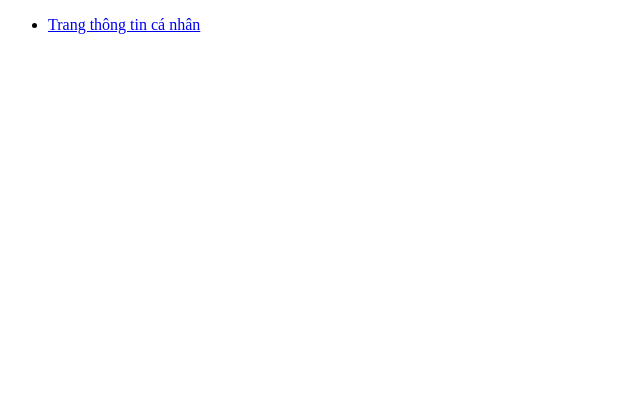
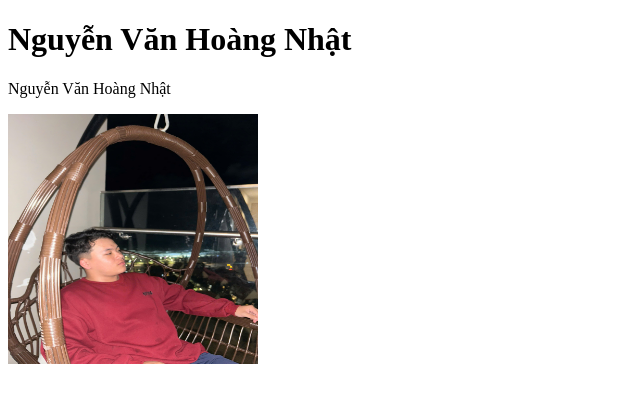
Before and after one commit to hnhat06/my-project-da24ttc-to1, a plain HTML site: page html/page1.html in a window 1280 px wide. Shown: the whole page, without its empty margins (0-640 px from the left). Drawn offline with Linux system fonts and the light colour scheme.

Commit message:
Create a project structure

```diff
--- a/html/page1.html
+++ b/html/page1.html
@@ -1,16 +1,12 @@
 <!DOCTYPE html>
 <html lang="vi">
 	<head>
-		<title> làm web </title>
+		<title>Nguyễn Văn Hoàng Nhật </title>
 		<meta charset = "utf-8">
 	</head>
 	<body>
-		<ul>
-			<li>
-				<a href="html/page1.html">
-				Trang thông tin cá nhân
-				</a>
-			</li>
-		</ul>
+		<h1>Nguyễn Văn Hoàng Nhật</h1>
+		<p>Nguyễn Văn Hoàng Nhật</p>
+		<img src="../assets/images/avatar.jpg" width="250" height="250">
 	</body>
 </html>
```
Also changed, not shown: index.html (+3 -3 lines), assets/images/avatar.jpg (added), assets/images/avatar.jpg.jpg (deleted).
